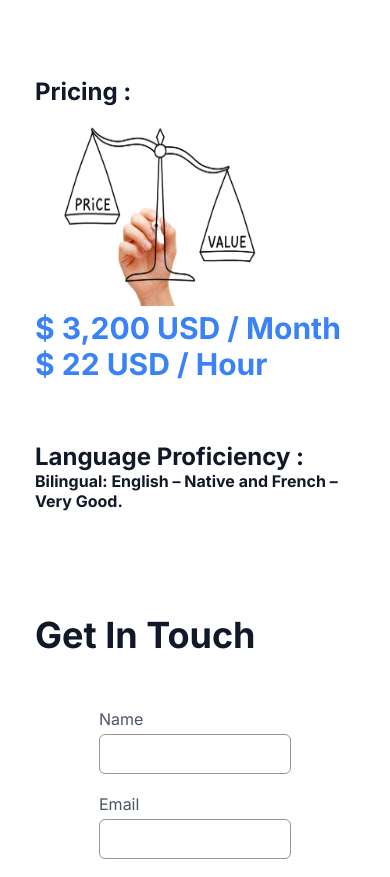
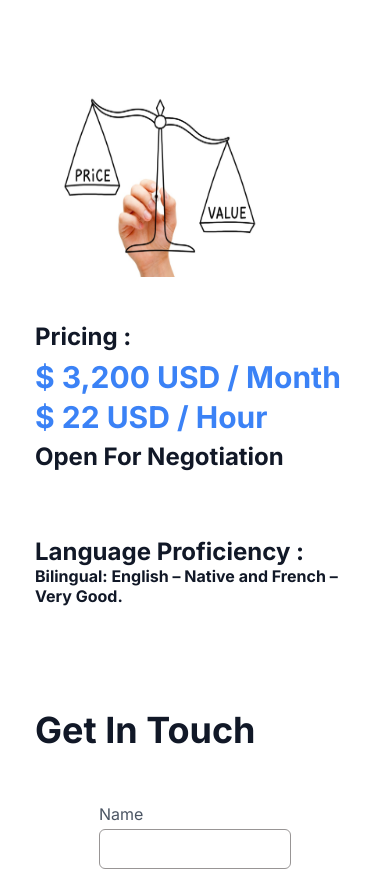
Before and after one commit to RogersChangeMaker/Profile-of-Rogers, a website built with Parcel: page index.html in a window 390 px wide. Shown: the part 6888-7765 px from the top of the page. Built offline with nearby package versions, Linux system fonts and the light colour scheme.

Commit message:
Added negotiation to pricing

```diff
--- a/index.html
+++ b/index.html
@@ -208,10 +208,16 @@
         </div>
 
         <div class="pricing">
-        <h1>Pricing  :</h1>
-        <img class="img-pricing" src="./Pricing.jpg" alt="">
-      <h4>$ 3,200 USD / Month</h4>
-      <h4>$ 22 USD / Hour</h4>
+
+          <img class="img-pricing" src="./Pricing.jpg" alt="">
+
+          <div class="pricing-text">
+            <h1>Pricing  :</h1>
+            <h4>$ 3,200 USD / Month</h4>
+            <h4>$ 22 USD / Hour</h4>
+            <h2>Open For Negotiation</h2>
+          </div>
+
       </div>
 
       <div class="language">
--- a/style.css
+++ b/style.css
@@ -202,6 +202,8 @@ gap: 2.5rem;
     justify-content: center;
     margin-top: 8rem;
     color: var(--color-seconday);
+    display: flex;
+    gap: 4rem;
 
     h4{
         font-size: 3rem;
@@ -211,6 +213,9 @@ gap: 2.5rem;
 .img-pricing{
     width: 25rem;
     height: 20rem;
+}
+.pricing-text{
+    line-height: 4rem;
 }
 .language{
     justify-content: center;
@@ -373,6 +378,9 @@ footer .social-icons i:hover{
     .contact-section{
         padding: 3.5rem;
     }
+    .pricing{
+        flex-direction: column;
+    }
 
 }
 
```
